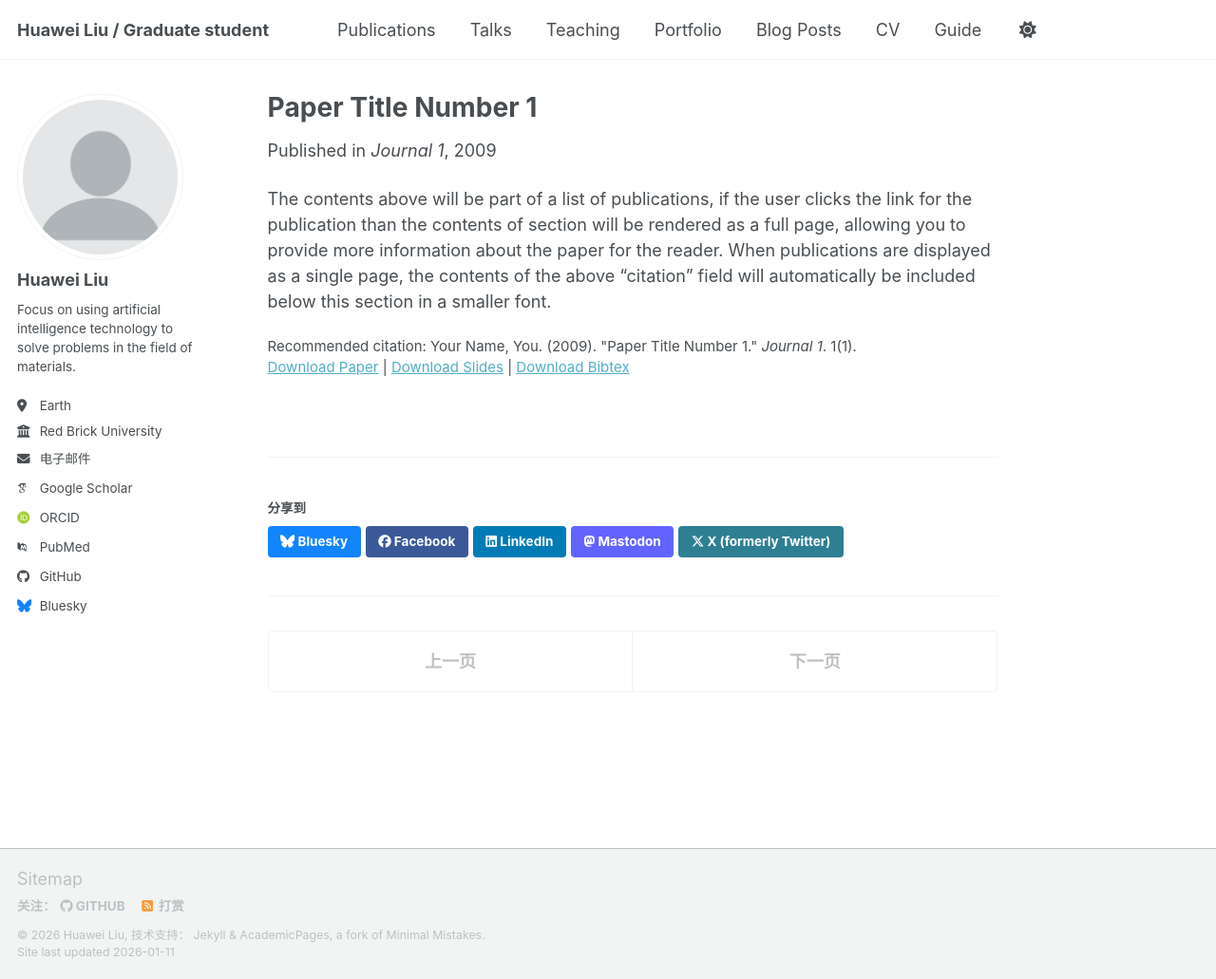
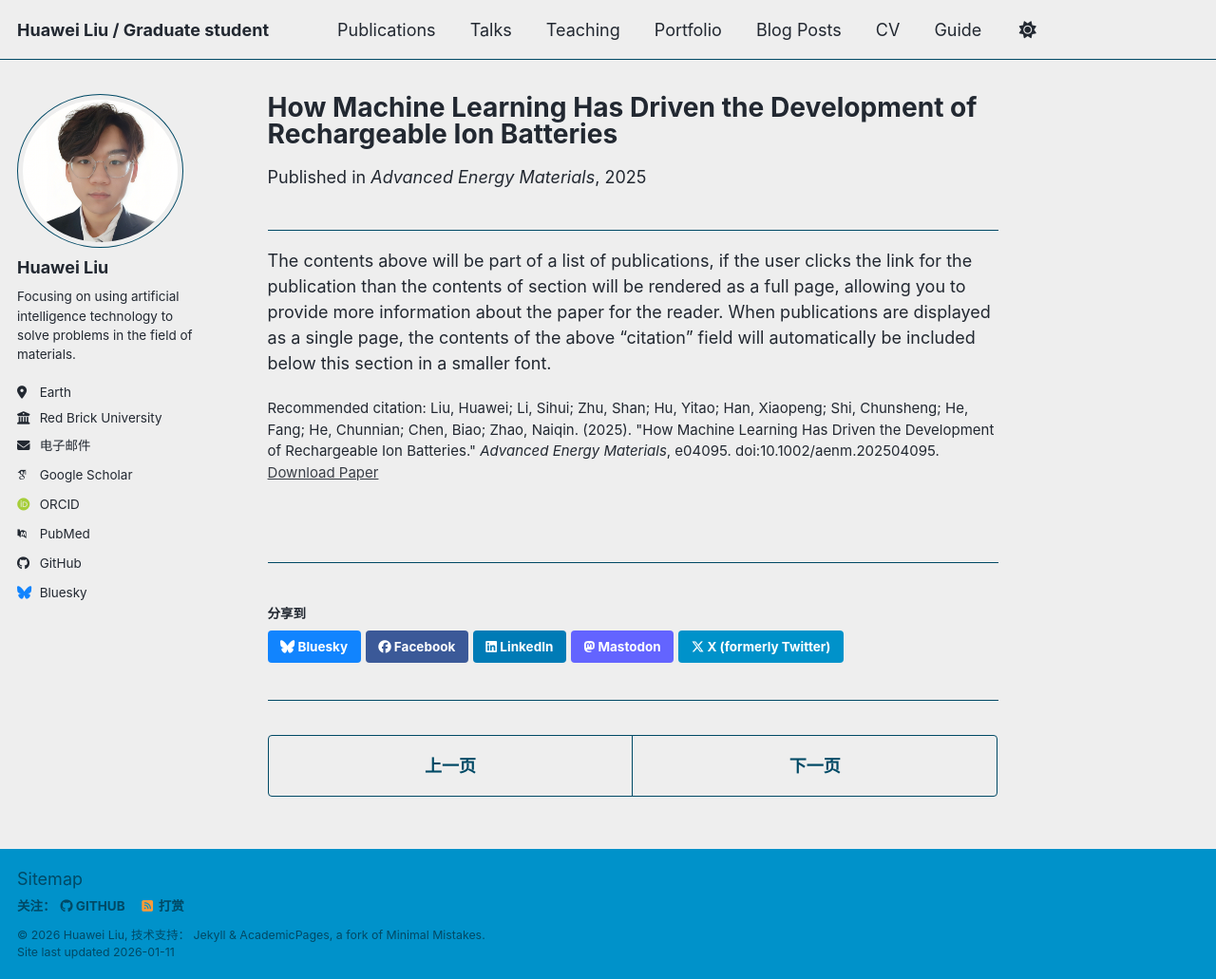
Before and after one commit to erweixi/erweixi.github.io, a Jekyll site: the page built from _publications/2009-10-01-paper-title-number-1.md, in a window 1280 px wide and 1031 px high. Shown: the whole window at 95% size. Built offline with Jekyll 4.4.1, drawn with Linux system fonts in a browser that asks for light colours; some web fonts are replaced; a script bundle is joined from its source files by our own code; library files that are not in the unit come from our copies.

Commit message:
修改了照片，并加入了第一篇论文的介绍

```diff
--- a/_config.yml
+++ b/_config.yml
@@ -5,10 +5,10 @@
 # For technical reasons, this file is *NOT* reloaded automatically when you use
 # `jekyll serve -l -H localhost`. If you change this file, please restart the
 # server process.
-
+# 预览：bundle exec jekyll serve
 # Basic Site Settings
 locale                   : "zh-CN"
-site_theme               : "default" # The available themes options are "default", "air", "sunrise", "mint", "dirt" and "contrast"
+site_theme               : "air" # The available themes options are "default", "air", "sunrise", "mint", "dirt" and "contrast"
 title                    : "Huawei Liu / Graduate student"
 title_separator          : "-"
 name                     : &name "Huawei Liu"
@@ -26,7 +26,7 @@ author:
   avatar           : "profile.png"
   name             : "Huawei Liu"
   pronouns         : # example: "she/her"
-  bio              : "Focus on using artificial intelligence technology to solve problems in the field of materials."
+  bio              : "Focusing on using artificial intelligence technology to solve problems in the field of materials."
   location         : "Earth"
   employer         : "Red Brick University"
   uri              : # URL
--- a/_publications/2009-10-01-paper-title-number-1.md
+++ b/_publications/2009-10-01-paper-title-number-1.md
@@ -1,14 +1,16 @@
 ---
-title: "Paper Title Number 1"
+title: "How Machine Learning Has Driven the Development of Rechargeable Ion Batteries"
 collection: publications
 category: manuscripts
-permalink: /publication/2009-10-01-paper-title-number-1
-excerpt: 'This paper is about the number 1. The number 2 is left for future work.'
-date: 2009-10-01
-venue: 'Journal 1'
-slidesurl: 'https://academicpages.github.io/files/slides1.pdf'
-paperurl: 'https://academicpages.github.io/files/paper1.pdf'
-bibtexurl: 'https://academicpages.github.io/files/bibtex1.bib'
-citation: 'Your Name, You. (2009). &quot;Paper Title Number 1.&quot; <i>Journal 1</i>. 1(1).'
+permalink: /publication/2025-07-23-how-machine-learning-has-driven-the-development-of-rechargeable-ion-batteries
+excerpt: "This review proposes a mechanism-aware framework for deploying machine learning throughout rechargeable ion battery (RIB) research, focusing on the end-to-end ML workflow, interpretable algorithm/technology selection, and applications to intercalation electrodes, conversion electrodes, and electrolyte design; it also outlines challenges (e.g., data scarcity, mechanism distortion) and opportunities from diffusion models, transformer frameworks, large language models, and autonomous laboratories."
+date: 2025-07-23
+venue: "Advanced Energy Materials"
+slidesurl:
+paperurl: "https://doi.org/10.1002/aenm.202504095"
+bibtexurl:
+citation: 'Liu, Huawei; Li, Sihui; Zhu, Shan; Hu, Yitao; Han, Xiaopeng; Shi, Chunsheng; He, Fang; He, Chunnian; Chen, Biao; Zhao, Naiqin. (2025). &quot;How Machine Learning Has Driven the Development of Rechargeable Ion Batteries.&quot; <i>Advanced Energy Materials</i>, e04095. doi:10.1002/aenm.202504095.'
+---
+
 ---
 The contents above will be part of a list of publications, if the user clicks the link for the publication than the contents of section will be rendered as a full page, allowing you to provide more information about the paper for the reader. When publications are displayed as a single page, the contents of the above "citation" field will automatically be included below this section in a smaller font.
```
Also changed, not shown: images/profile.png.
